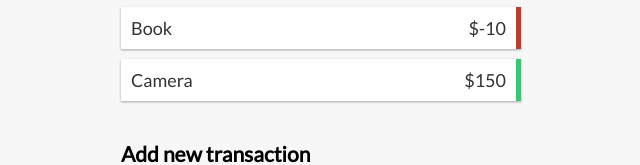
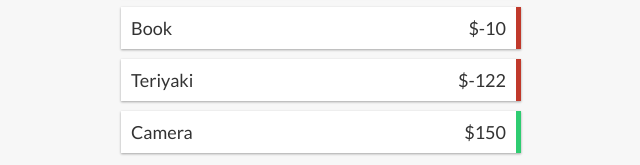
Before and after one commit to jonathans-razor/vue-3-and-composition-api-tutorial, a Vue app: page / in a window 1280 px wide. Shown: the part 372-537 px from the top of the page, without its empty margins (319-959 px from the left). Built offline with nearby package versions, Linux system fonts and the light colour scheme.

Commit message:
Jan-19-2024-7-36-28-PM

```diff
--- a/src/components/TransactionList.vue
+++ b/src/components/TransactionList.vue
@@ -12,6 +12,7 @@ const transactions = [
   { id: 1, text: 'Flower', amount: -20 },
   { id: 2, text: 'Salary', amount: 300 },
   { id: 3, text: 'Book', amount: -10 },
+  { id: 3, text: 'Teriyaki', amount: -122 },
   { id: 4, text: 'Camera', amount: 150 },
 ];
 </script>
```
